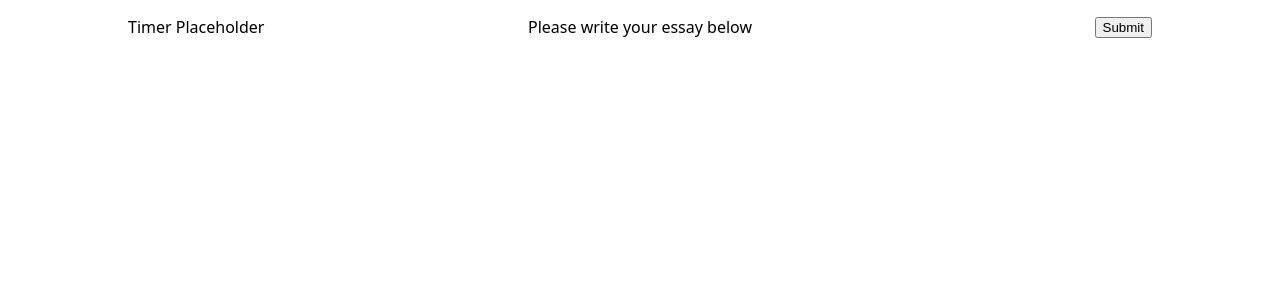
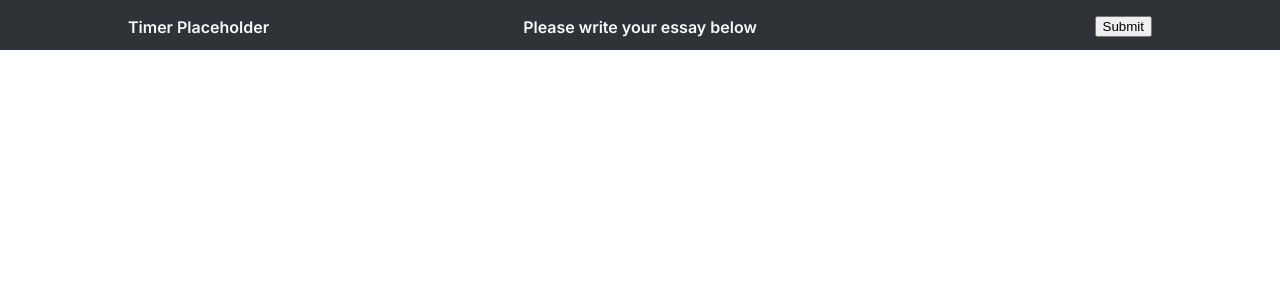
Before and after one commit to angelothind/IELTS_AI, a React (Vite) app in the folder ieltsai-frontend/: page / in a window 1280 px wide. Shown: the top 300 px of the page. Built offline with nearby package versions, Linux system fonts and the light colour scheme.

Commit message:
Initial Toolbar styling

```diff
--- a/ieltsai-frontend/src/toolbar.css
+++ b/ieltsai-frontend/src/toolbar.css
@@ -1,8 +1,19 @@
+@import url('https://fonts.googleapis.com/css2?family=Inter:wght@400;500;600;700&display=swap');
+
+body {
+    font-family: 'Inter', sans-serif;
+
+    font-weight: 600;
+}
+
 .toolbar {
     display: grid;
+    background-color: #2f3337;
+    color: #f8f9fa;
     grid-template-columns: 1fr auto 1fr;
     align-items: center;
     width: 100%;
+    height: 50px;
     padding: 1rem 10%;
   }
 
```
